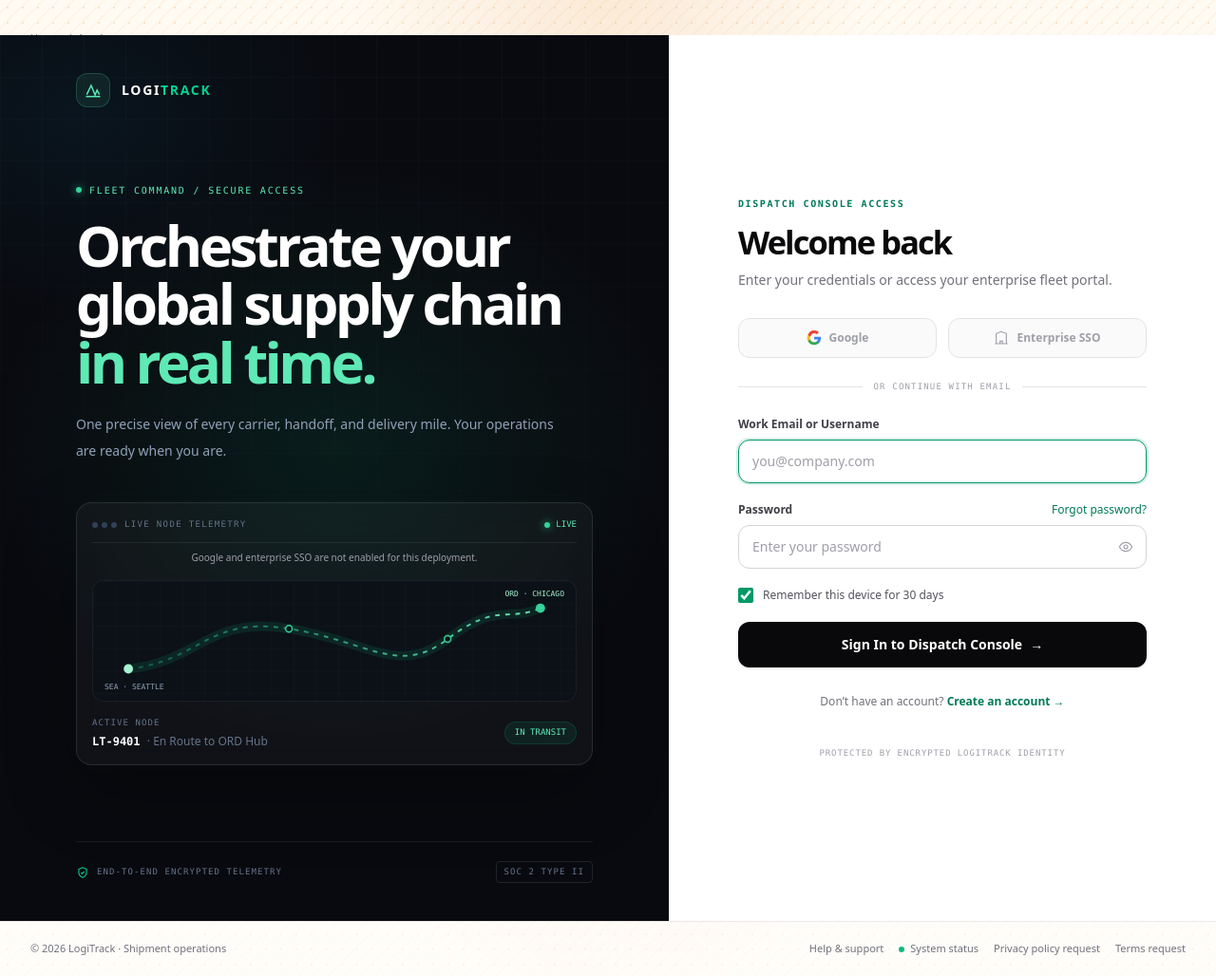
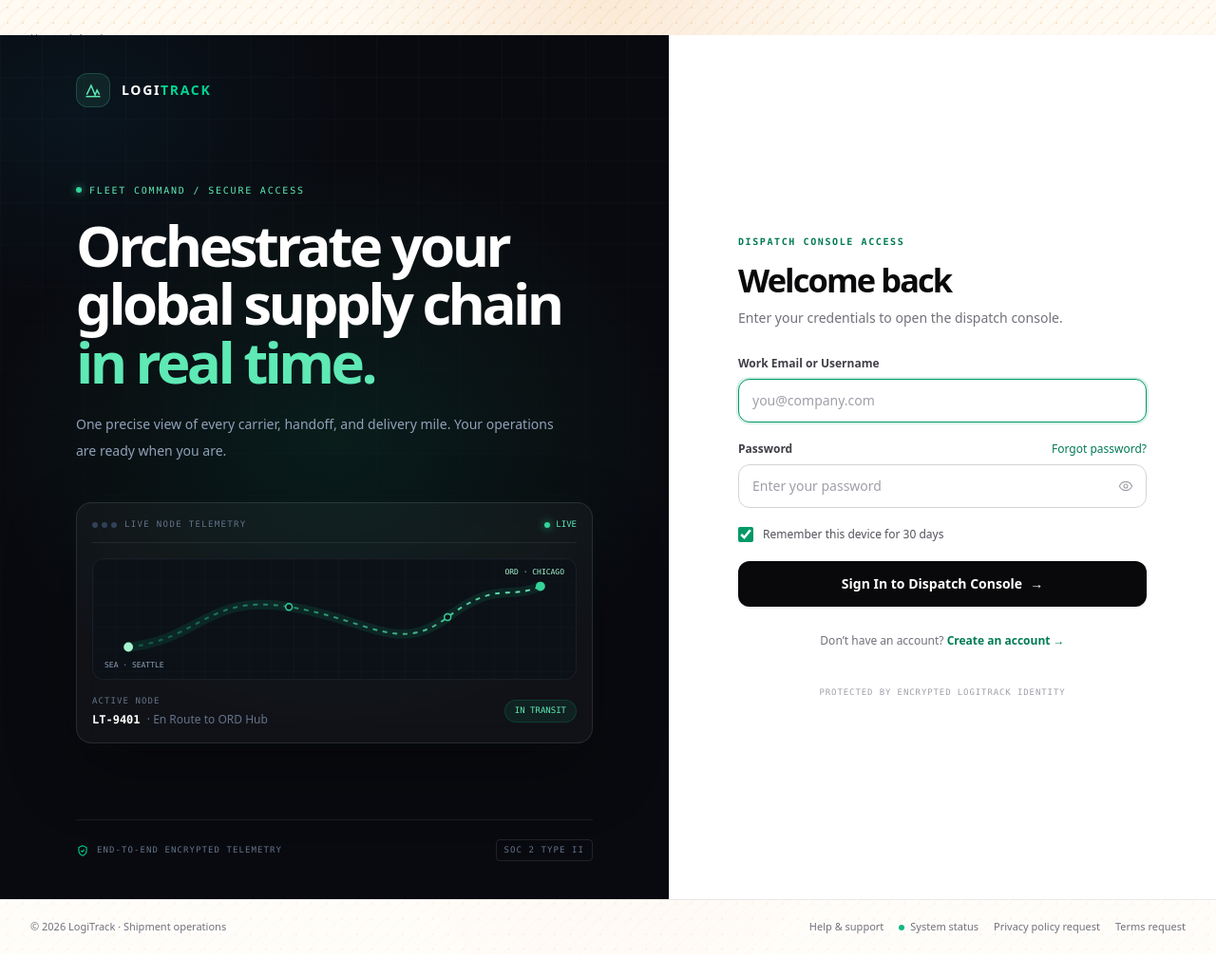
Before and after one commit to peterafolabi-dev/LogiTrack, a Django app: page /login/ in a window 1280 px wide. Shown: the whole page at 95% size. After the commit the page ends 1005 px from the top, so only its background shows below. Run offline with Django 5.2, Linux system fonts and the light colour scheme; style sheets or scripts are compiled from the project's sources; parts of the project's set-up code (start-up, migrations or seed data) failed here and were passed over.

Commit message:
Remove unconfigured Google and SSO sign-in buttons
These buttons were disabled because no OAuth provider is set up for this
deployment, so they only confused visitors. Email sign-in is unchanged.

Co-Authored-By: Claude Opus 5.5 <noreply@anthropic.com>
Claude-Session: https://claude.ai/code/session_01M27byjgaExaWwn2hV9qPY9

```diff
--- a/templates/auth/login.html
+++ b/templates/auth/login.html
@@ -24,7 +24,6 @@
             <div class="flex items-center gap-2 font-mono text-[9px] uppercase tracking-[0.15em] text-slate-500"><span class="flex gap-1"><i class="h-1.5 w-1.5 rounded-full bg-slate-700"></i><i class="h-1.5 w-1.5 rounded-full bg-slate-700"></i><i class="h-1.5 w-1.5 rounded-full bg-slate-700"></i></span> Live node telemetry</div>
             <span class="flex items-center gap-1.5 font-mono text-[9px] text-emerald-300"><span class="status-led"></span> LIVE</span>
           </div>
-          <p class="mt-2 text-center text-[10px] text-zinc-400">Google and enterprise SSO are not enabled for this deployment.</p>
           <div class="relative mt-4 h-32 overflow-hidden rounded-xl border border-white/6 bg-[#0b1117]">
             <svg class="absolute inset-0 h-full w-full" viewBox="0 0 520 128" preserveAspectRatio="none" aria-hidden="true">
               <defs><pattern id="auth-grid" width="24" height="24" patternUnits="userSpaceOnUse"><path d="M24 0H0V24" fill="none" stroke="#94a3b8" stroke-opacity=".08" stroke-width=".7"/></pattern><linearGradient id="auth-route"><stop stop-color="#10b981" stop-opacity=".35"/><stop offset="1" stop-color="#6ee7b7"/></linearGradient></defs>
@@ -54,19 +53,9 @@
         <div class="mb-7">
           <p class="mb-3 font-mono text-[10px] font-semibold uppercase tracking-[0.16em] text-emerald-700">Dispatch console access</p>
           <h2 class="text-3xl font-semibold tracking-[-0.055em] text-zinc-950 sm:text-[2.15rem]">Welcome back</h2>
-          <p class="mt-2 text-sm leading-6 text-zinc-500">Enter your credentials or access your enterprise fleet portal.</p>
+          <p class="mt-2 text-sm leading-6 text-zinc-500">Enter your credentials to open the dispatch console.</p>
         </div>
 
-        <div class="grid grid-cols-2 gap-3">
-          <button type="button" disabled title="Google sign-in is not configured for this deployment" class="inline-flex cursor-not-allowed items-center justify-center gap-2 rounded-xl border border-zinc-200 bg-zinc-50 px-3 py-3 text-xs font-semibold text-zinc-400 transition-all duration-200" aria-disabled="true">
-            <svg viewBox="0 0 24 24" class="h-4 w-4" aria-hidden="true"><path fill="#4285F4" d="M22.56 12.25c0-.78-.07-1.53-.2-2.25H12v4.26h5.92a5.06 5.06 0 0 1-2.2 3.32v2.77h3.57c2.09-1.92 3.27-4.74 3.27-8.1Z"/><path fill="#34A853" d="M12 23c2.97 0 5.46-.98 7.28-2.65l-3.57-2.77c-.99.66-2.25 1.06-3.71 1.06-2.86 0-5.29-1.93-6.16-4.53H2.15v2.84A11 11 0 0 0 12 23Z"/><path fill="#FBBC05" d="M5.84 14.11a6.6 6.6 0 0 1 0-4.22V7.05H2.15a11 11 0 0 0 0 9.9l3.69-2.84Z"/><path fill="#EA4335" d="M12 4.36c1.62 0 3.06.56 4.21 1.64l3.15-3.15C17.45 1.09 14.97 0 12 0a11 11 0 0 0-9.85 7.05l3.69 2.84C6.71 7.29 9.14 4.36 12 4.36Z"/></svg>
-            Google
-          </button>
-          <button type="button" disabled title="Enterprise SSO is not configured for this deployment" class="inline-flex cursor-not-allowed items-center justify-center gap-2 rounded-xl border border-zinc-200 bg-zinc-50 px-3 py-3 text-xs font-semibold text-zinc-400 transition-all duration-200" aria-disabled="true">
-            <svg viewBox="0 0 24 24" class="h-4 w-4" fill="none" stroke="currentColor" stroke-width="1.7" aria-hidden="true"><path d="M4 21V5l8-3 8 3v16M2 21h20M9 9h.01M15 9h.01M9 13h.01M15 13h.01M10 21v-4h4v4"/></svg> Enterprise SSO
-          </button>
-        </div>
-        <div class="my-6 flex items-center gap-3"><span class="h-px flex-1 bg-zinc-200"></span><span class="font-mono text-[9px] font-medium tracking-[0.13em] text-zinc-400">OR CONTINUE WITH EMAIL</span><span class="h-px flex-1 bg-zinc-200"></span></div>
 
         <form method="post" class="space-y-5" data-auth-form>
           {% csrf_token %}
--- a/templates/auth/signup.html
+++ b/templates/auth/signup.html
@@ -42,12 +42,6 @@
           <p class="mt-2 text-sm leading-6 text-zinc-500">Create your organization account. No credit card required.</p>
         </div>
 
-        <button type="button" disabled title="Google sign-up is not configured for this deployment" class="inline-flex w-full cursor-not-allowed items-center justify-center gap-2.5 rounded-xl border border-zinc-200 bg-zinc-50 px-4 py-3 text-xs font-semibold text-zinc-400 transition-all duration-200" aria-disabled="true">
-          <svg viewBox="0 0 24 24" class="h-4 w-4" aria-hidden="true"><path fill="#4285F4" d="M22.56 12.25c0-.78-.07-1.53-.2-2.25H12v4.26h5.92a5.06 5.06 0 0 1-2.2 3.32v2.77h3.57c2.09-1.92 3.27-4.74 3.27-8.1Z"/><path fill="#34A853" d="M12 23c2.97 0 5.46-.98 7.28-2.65l-3.57-2.77c-.99.66-2.25 1.06-3.71 1.06-2.86 0-5.29-1.93-6.16-4.53H2.15v2.84A11 11 0 0 0 12 23Z"/><path fill="#FBBC05" d="M5.84 14.11a6.6 6.6 0 0 1 0-4.22V7.05H2.15a11 11 0 0 0 0 9.9l3.69-2.84Z"/><path fill="#EA4335" d="M12 4.36c1.62 0 3.06.56 4.21 1.64l3.15-3.15C17.45 1.09 14.97 0 12 0a11 11 0 0 0-9.85 7.05l3.69 2.84C6.71 7.29 9.14 4.36 12 4.36Z"/></svg>
-          Sign up with Google
-        </button>
-        <p class="mt-2 text-center text-[10px] text-zinc-400">Google sign-up is not enabled for this deployment.</p>
-        <div class="my-5 flex items-center gap-3"><span class="h-px flex-1 bg-zinc-200"></span><span class="font-mono text-[9px] font-medium tracking-[0.12em] text-zinc-400">OR REGISTER WITH WORK EMAIL</span><span class="h-px flex-1 bg-zinc-200"></span></div>
 
         <form method="post" class="space-y-4" data-auth-form novalidate>
           {% csrf_token %}
```
